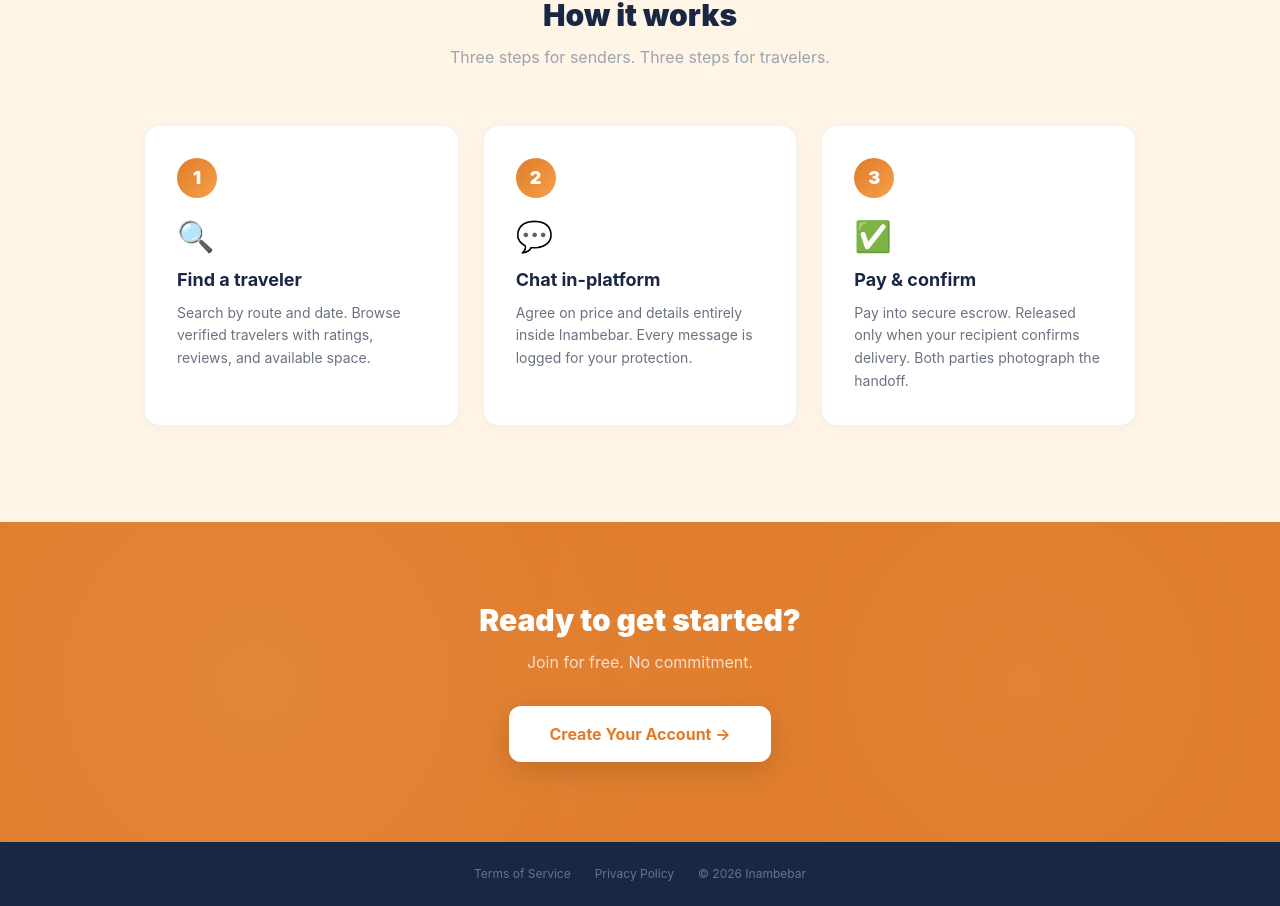
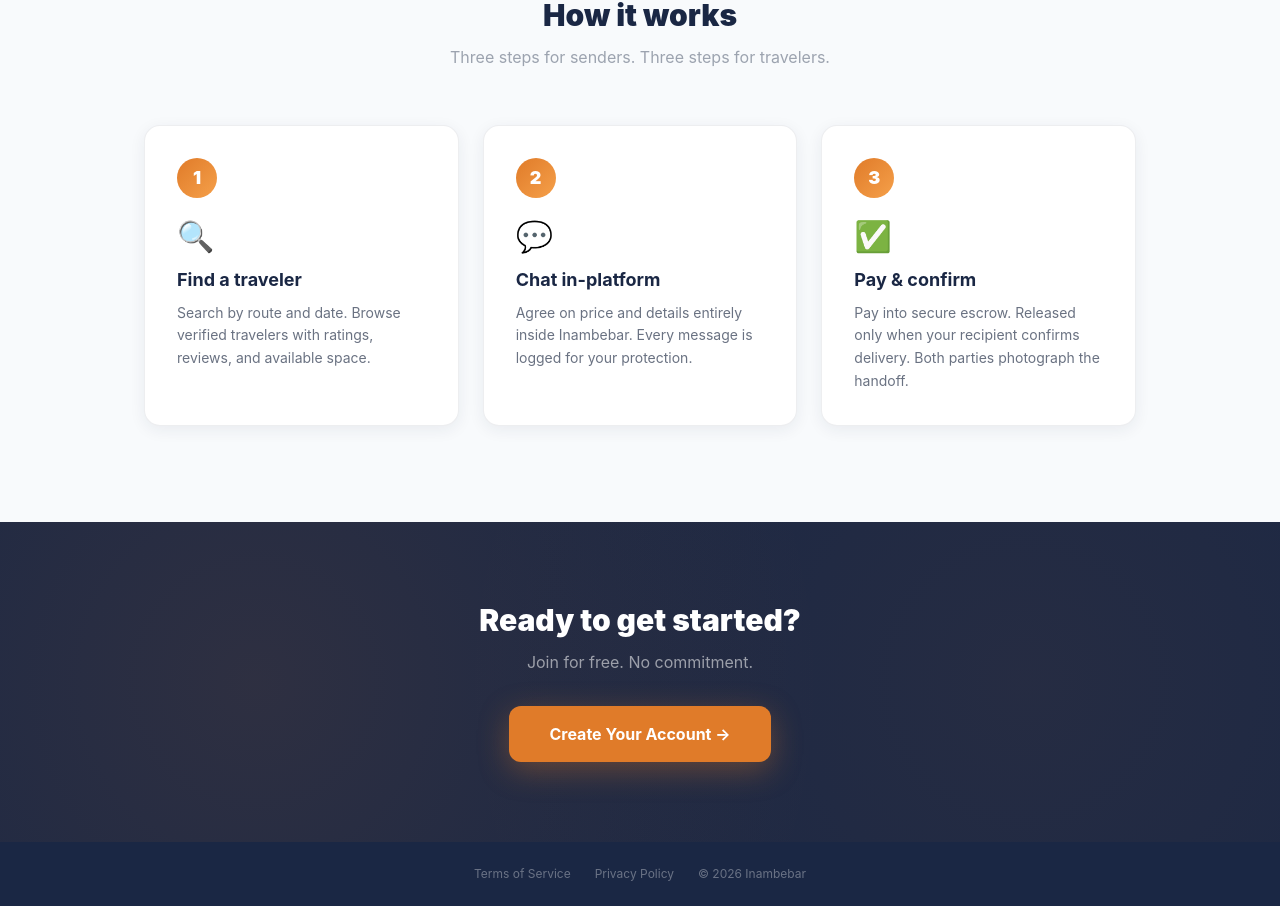
Before and after one commit to vambamdan/inambebar-platform, a Next.js app: page / in a window 1280 px wide. Shown: the part 956-1862 px from the top of the page. Built offline with nearby package versions, Linux system fonts and the light colour scheme; no server answers.

Commit message:
enforce-60-30-10-palette-navy-white-amber
Co-Authored-By: Claude Sonnet 4.6 <noreply@anthropic.com>

```diff
--- a/app/globals.css
+++ b/app/globals.css
@@ -5,13 +5,13 @@
   --amber-light: #F5A04A;
   --amber-glow: rgba(224, 123, 41, 0.4);
   --navy: #1A2744;
+  --navy-dark: #0F1A35;
   --navy-mid: #253560;
-  --cream: #FFF5E6;
-  --off-white: #FAFAF7;
+  --surface: #F8FAFC;
 }
 
 body {
-  background: var(--off-white);
+  background: #ffffff;
   color: var(--navy);
   font-family: 'Inter', system-ui, sans-serif;
 }
--- a/app/page.js
+++ b/app/page.js
@@ -219,7 +219,7 @@ export default function Home() {
       </div>
 
       {/* ── HOW IT WORKS ─────────────────────────────────────── */}
-      <div className="py-24" style={{background: '#FFF5E6'}}>
+      <div className="py-24" style={{background: '#F8FAFC'}}>
         <div className="max-w-5xl mx-auto px-4">
           <div className="text-center mb-14">
             <h2 className="text-3xl font-black mb-3" style={{color: '#1A2744'}}>{t.howItWorks}</h2>
@@ -229,7 +229,7 @@ export default function Home() {
             {STEPS.map((step, i) => (
               <div key={i}
                    className="bg-white rounded-2xl p-8 card-hover cursor-default"
-                   style={{border: '1px solid rgba(26,39,68,0.06)', boxShadow: '0 2px 8px rgba(26,39,68,0.04)'}}>
+                   style={{border: '1px solid rgba(26,39,68,0.08)', boxShadow: '0 4px 16px rgba(26,39,68,0.07)'}}>
                 <div className="w-10 h-10 rounded-full flex items-center justify-center font-black text-white text-lg mb-5"
                      style={{background: 'linear-gradient(135deg, #E07B29, #F5A04A)'}}>
                   {i + 1}
@@ -244,15 +244,15 @@ export default function Home() {
       </div>
 
       {/* ── CTA ──────────────────────────────────────────────── */}
-      <div className="py-20 text-center relative overflow-hidden" style={{background: '#E07B29'}}>
+      <div className="py-20 text-center relative overflow-hidden" style={{background: '#1A2744'}}>
         <div className="absolute inset-0 pointer-events-none"
-             style={{backgroundImage: 'radial-gradient(circle at 20% 50%, rgba(255,255,255,0.08) 0%, transparent 50%), radial-gradient(circle at 80% 50%, rgba(255,255,255,0.05) 0%, transparent 50%)'}} />
+             style={{backgroundImage: 'radial-gradient(circle at 20% 50%, rgba(224,123,41,0.1) 0%, transparent 55%), radial-gradient(circle at 80% 50%, rgba(224,123,41,0.06) 0%, transparent 55%)'}} />
         <div className="relative">
           <h2 className="text-3xl font-black text-white mb-3">{t.readyToStart}</h2>
-          <p className="mb-8" style={{color: 'rgba(255,255,255,0.75)'}}>{t.joinFree}</p>
+          <p className="mb-8" style={{color: 'rgba(255,255,255,0.55)'}}>{t.joinFree}</p>
           <Link href="/auth?tab=signup"
-            className="btn-secondary inline-block px-10 py-4 rounded-xl font-bold text-base bg-white"
-            style={{color: '#E07B29', boxShadow: '0 8px 30px rgba(0,0,0,0.15)'}}>
+            className="btn-primary inline-block px-10 py-4 rounded-xl font-bold text-base text-white"
+            style={{background: '#E07B29', boxShadow: '0 8px 30px rgba(224,123,41,0.35)'}}>
             {t.createAccount}
           </Link>
         </div>
```
